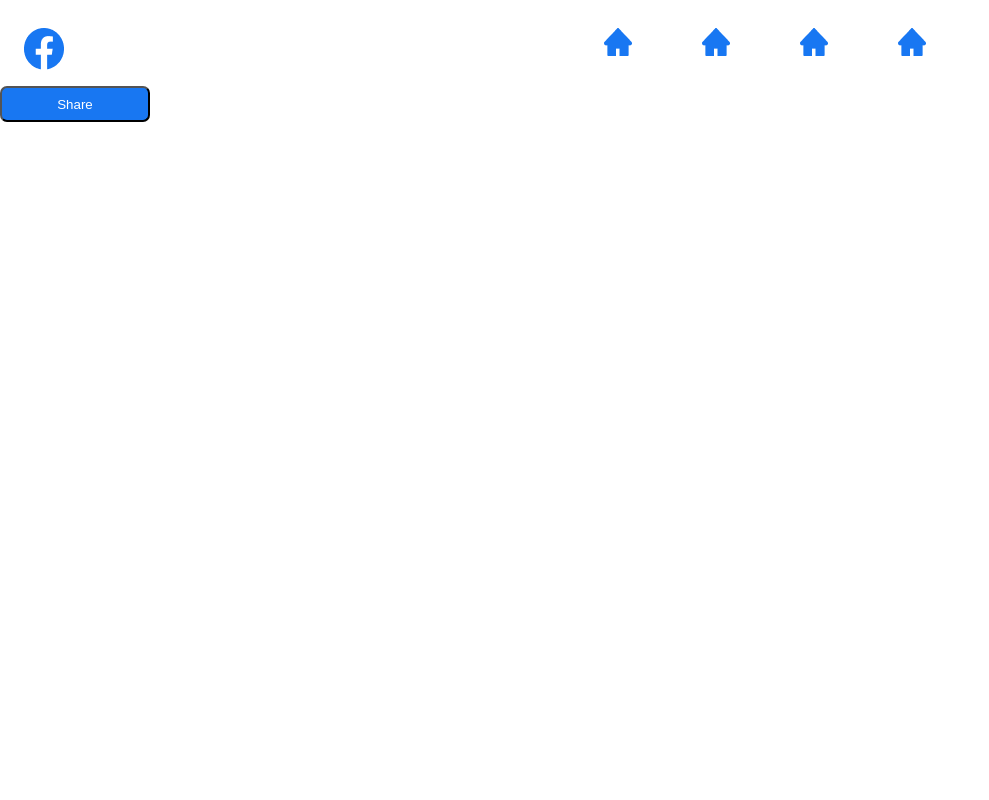
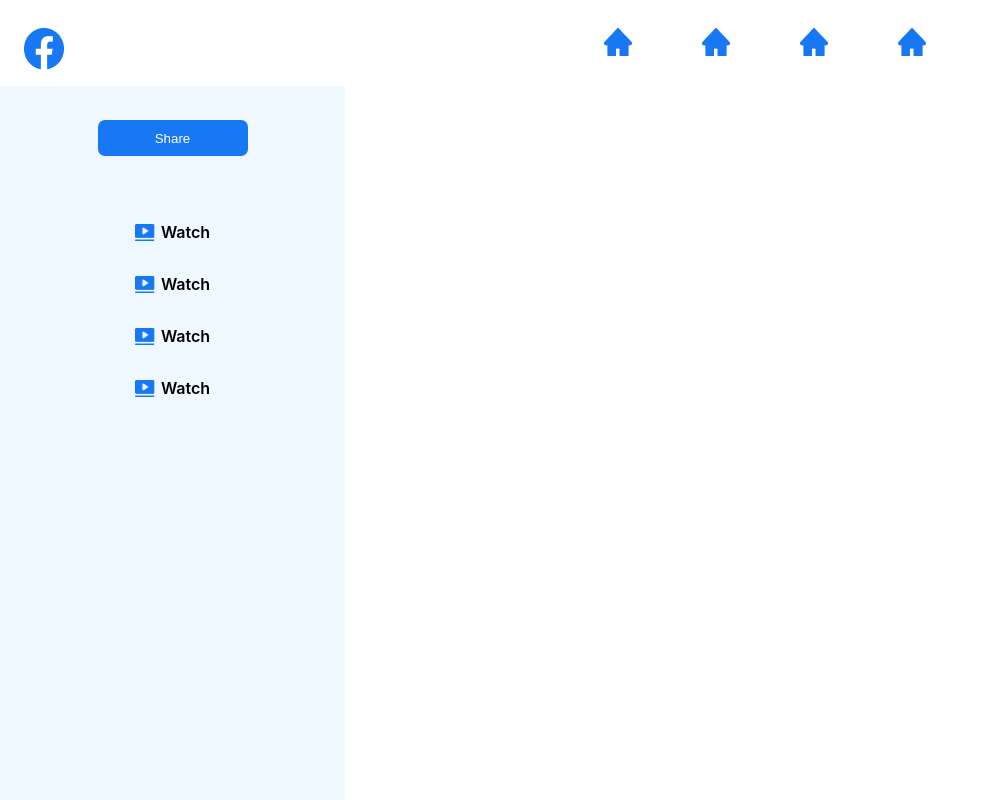
Before and after one commit to salmamoussaa25/salmawaleed_reactproject_facebookclone, a React (Create React App) app in the folder facebook-app/: page / in a window 1280 px wide. Shown: the top 800 px of the page, without its empty margins (0-989 px from the left). Built offline with nearby package versions, Linux system fonts and the light colour scheme.

Commit message:
implemented watch component

```diff
--- a/facebook-app/src/components/Button.css
+++ b/facebook-app/src/components/Button.css
@@ -4,5 +4,6 @@
     background-color: #1877F2;
     color: white;
     border-radius: 7px;
+    border: none;
 
 }
--- a/facebook-app/src/components/Button.jsx
+++ b/facebook-app/src/components/Button.jsx
@@ -1,4 +1,4 @@
-import React, { Component } from 'react';
+import React from 'react';
 import "./Button.css"
 
 const Button = (props) => {
--- a/facebook-app/src/components/Watch.css
+++ b/facebook-app/src/components/Watch.css
@@ -0,0 +1,13 @@
+.watchDiv{
+    display: flex;
+    flex-direction: row;
+    align-items: center;
+    gap: 6px;
+    font-weight: 600;
+}
+
+.watchIcon{
+    width: 20px;
+    height: 17px;
+
+}
--- a/facebook-app/src/components/Watch.jsx
+++ b/facebook-app/src/components/Watch.jsx
@@ -0,0 +1,14 @@
+import React from 'react';
+import "./Watch.css"
+import watchicon from "../assets/watchicon.png"
+
+const Watch = () => {
+    return (
+        <div className='watchDiv'>
+            <img src={watchicon} alt="live_watch_icon" className='watchIcon' />
+            <p>Watch</p>
+        </div>
+     );
+}
+
+export default Watch;
--- a/facebook-app/src/pages/Home.css
+++ b/facebook-app/src/pages/Home.css
@@ -20,9 +20,22 @@ code {
 .sideBarRight{
   display: flex;
   flex-direction: column;
+  width: 345px;
+  height: 1658px;
+  background-color: aliceblue;
+  padding-top: 34px;
+  align-content: center;
+  align-items: center;
+gap: 50px;
+
 }
 
 .watchLiveCont{
   display: flex;
   flex-direction: column;
 }
+
+.watchComponents{
+  display: flex;
+  flex-direction: column;
+}
--- a/facebook-app/src/pages/Home.jsx
+++ b/facebook-app/src/pages/Home.jsx
@@ -1,7 +1,8 @@
-import React, { Component } from 'react';
+import React from 'react';
 import "./Home.css"
 import Button from '../components/Button';
 import NavBar from '../components/Navbar';
+import Watch from '../components/Watch';
 const index = () => {
     return (
     <div>
@@ -9,6 +10,12 @@ const index = () => {
         <div className='bottomHalfPage'>
             <div className='sideBarRight'>
                 <Button title="Share"/>
+                <div className='watchComponents'>
+                    <Watch />
+                    <Watch />
+                    <Watch />
+                    <Watch />
+                </div>
             </div>
         </div>
     </div> );
```
